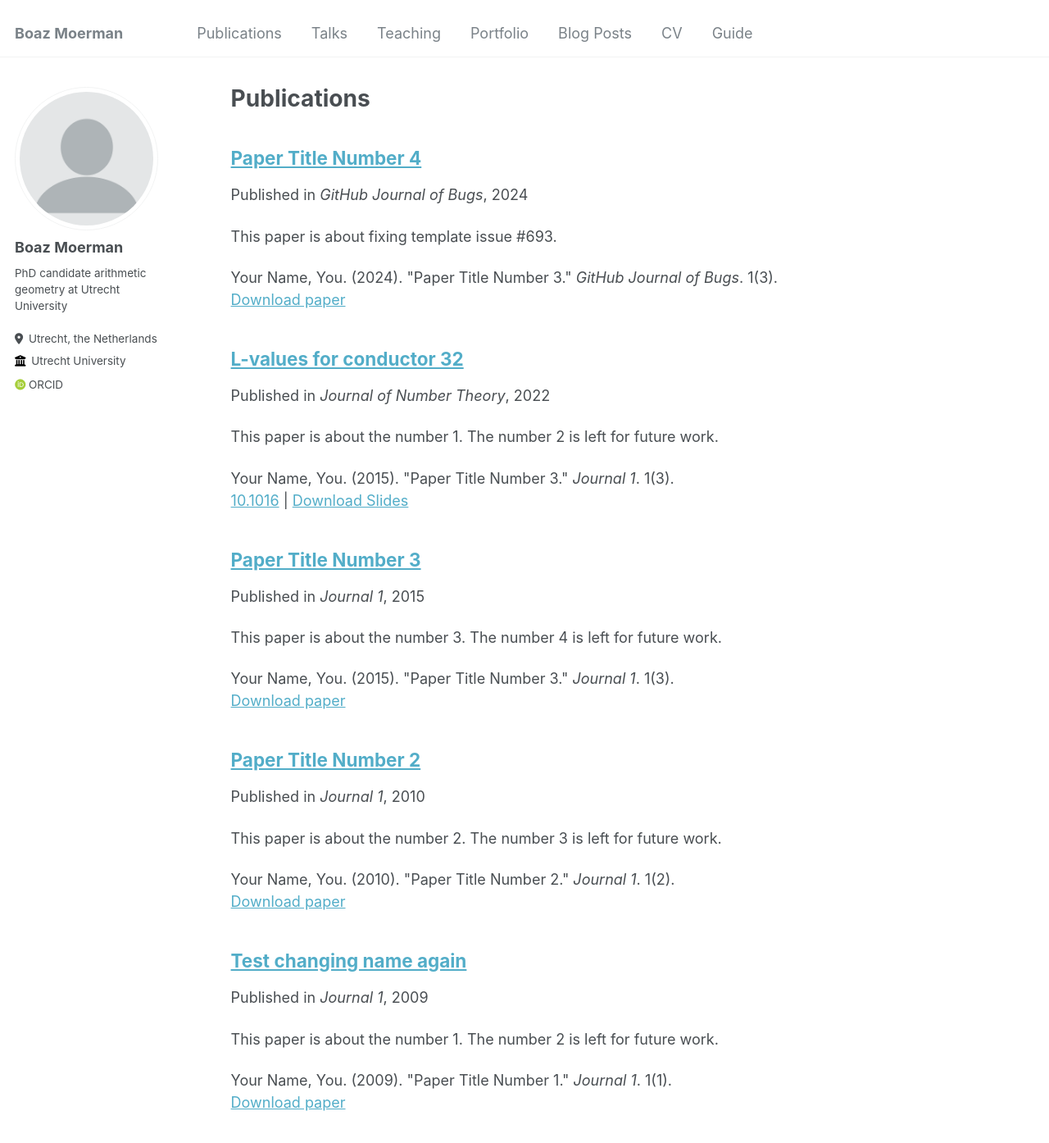
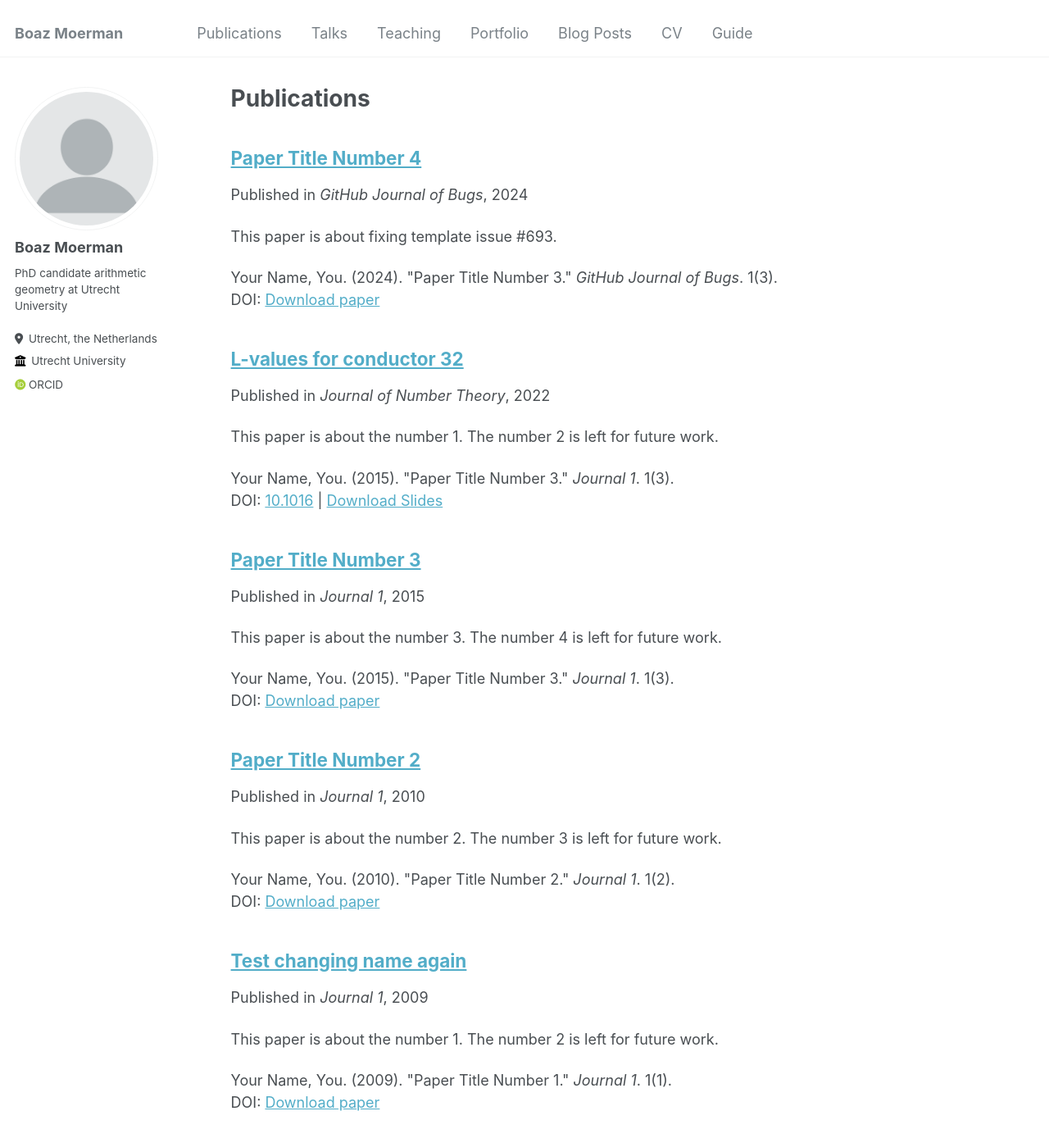
Before and after one commit to BoazMoerman/BoazMoerman.github.io, a Jekyll site: the page built from _pages/publications.md, in a window 1280 px wide and 1400 px high. Shown: the top 1394 px of the window at 82% size. Built offline with Jekyll 4.4.1, drawn with Linux system fonts in a browser that asks for light colours; some web fonts are replaced.

Commit message:
Update archive-single.html

```diff
--- a/_includes/archive-single.html
+++ b/_includes/archive-single.html
@@ -53,15 +53,15 @@
     {% endif %}
 
     {% if post.citation and post.paperurl and post.arxivurl %}
-      <p>{{ post.citation }}<br /><a href="{{ post.paperurl }}">{{ post.doi| default: "Download paper" }}</a> | <a href="{{ post.arxivurl }}">Download Slides</a></p>
+      <p>{{ post.citation }}<br />DOI: <a href="{{ post.paperurl }}">{{ post.doi| default: "Download paper" }}</a> | <a href="{{ post.arxivurl }}">Download Slides</a></p>
     {% elsif post.citation and post.paperurl %}
-      <p>{{ post.citation }}<br /><a href="{{ post.paperurl }}">{{ post.doi| default: "Download paper" }}</a></p>
+      <p>{{ post.citation }}<br />DOI: <a href="{{ post.paperurl }}">{{ post.doi| default: "Download paper" }}</a></p>
     {% elsif post.citation and post.arxivurl %}
       <p>{{ post.citation }}<br /><a href="{{ post.arxivurl }}">Download Slides</a></p>
     {% elsif post.citation %}
       <p>{{ post.citation }}</p>
     {% elsif post.paperurl %}
-      <p><a href=" {{ post.paperurl }} ">{{ post.doi| default: "Download paper" }}</a></p>
+      <p>DOI: <a href=" {{ post.paperurl }} ">{{ post.doi| default: "Download paper" }}</a></p>
     {% elsif post.arxivurl %}
       <p>Download <a href="{{ post.arxivsurl }}">Download Slides</a></p></p>
     {% endif %}
```
